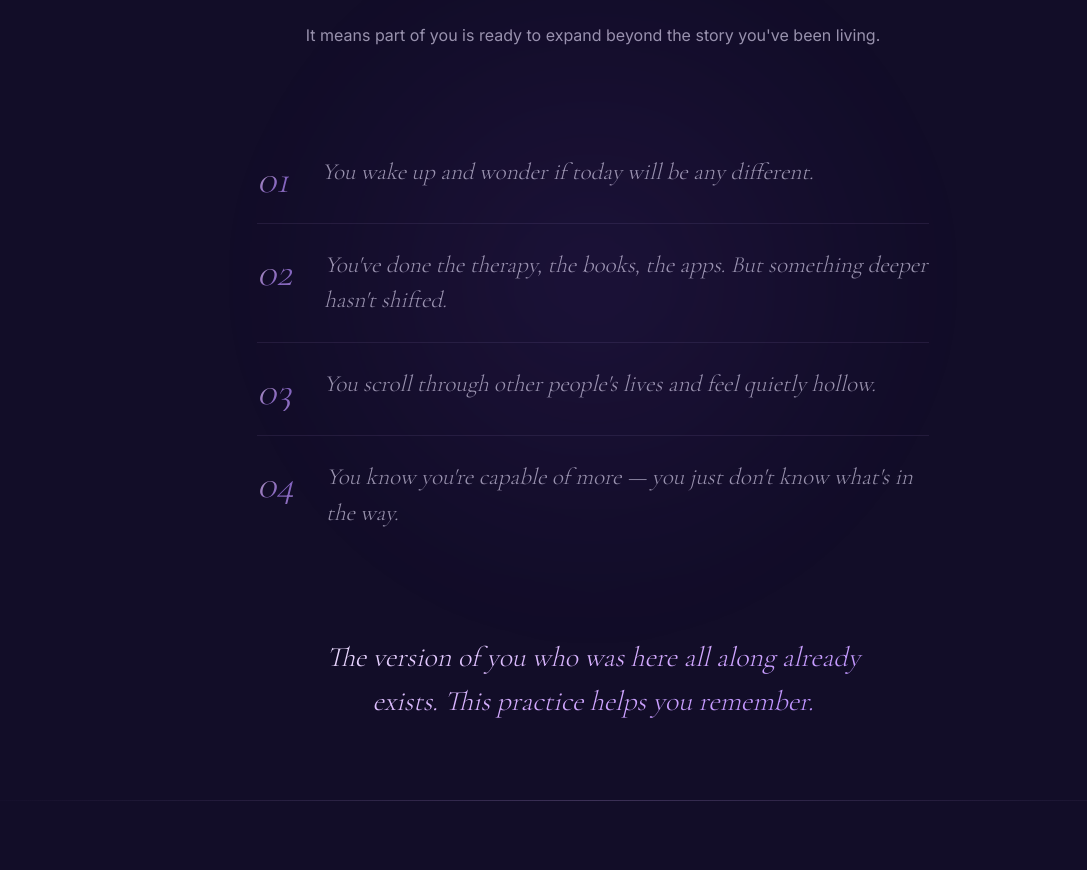
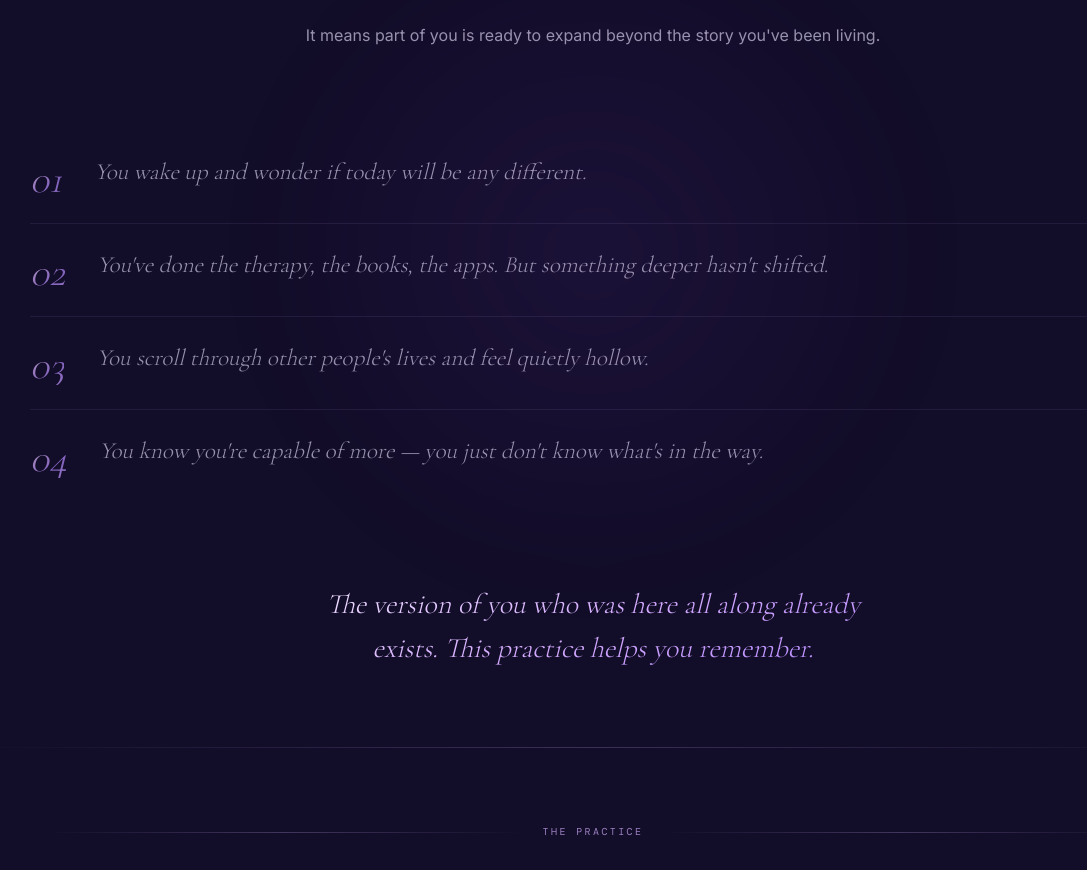
Before and after one commit to PixieC786/youcreateyou-website, a Next.js app: page / in a window 1280 px wide. Shown: the part 3060-3930 px from the top of the page, without its empty margins (47-1134 px from the left). Built offline with nearby package versions, Linux system fonts and the light colour scheme; no server answers; the database is empty; a web font is replaced by a local one.

Commit message:
feat: make Recognition statement list full-bleed across the screen

```diff
--- a/components/sections/Recognition.tsx
+++ b/components/sections/Recognition.tsx
@@ -75,7 +75,10 @@ export default function Recognition() {
         </div>
 
         {/* Statement list — warmer numbers, more readable text */}
-        <div className="max-w-2xl mx-auto flex flex-col gap-0">
+        <div
+          className="flex flex-col gap-0 px-[clamp(20px,6vw,120px)]"
+          style={{ marginLeft: 'calc(50% - 50vw)', marginRight: 'calc(50% - 50vw)' }}
+        >
           {STATEMENTS.map(({ num, text }, i) => (
             <motion.div
               key={num}
```
